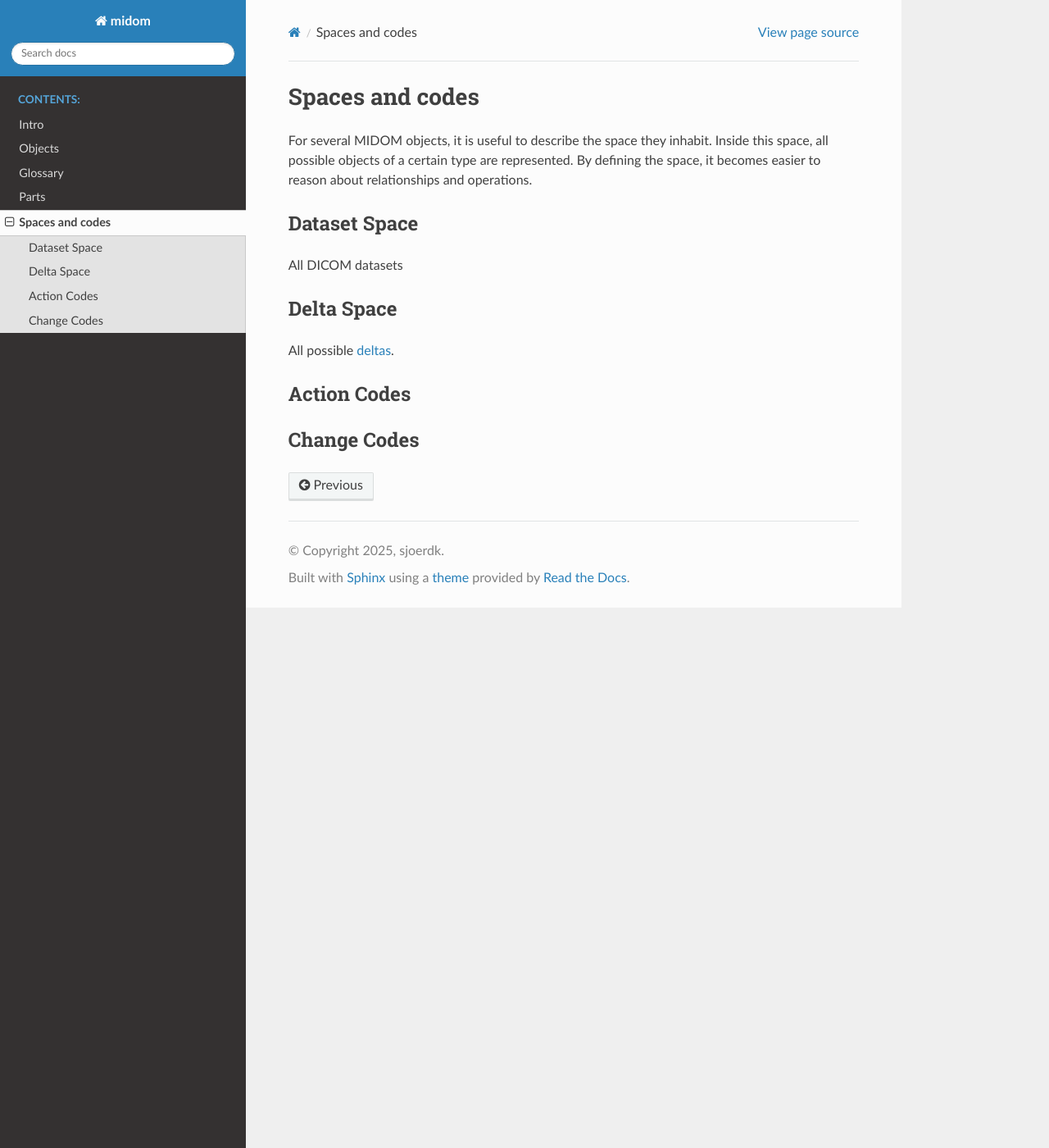
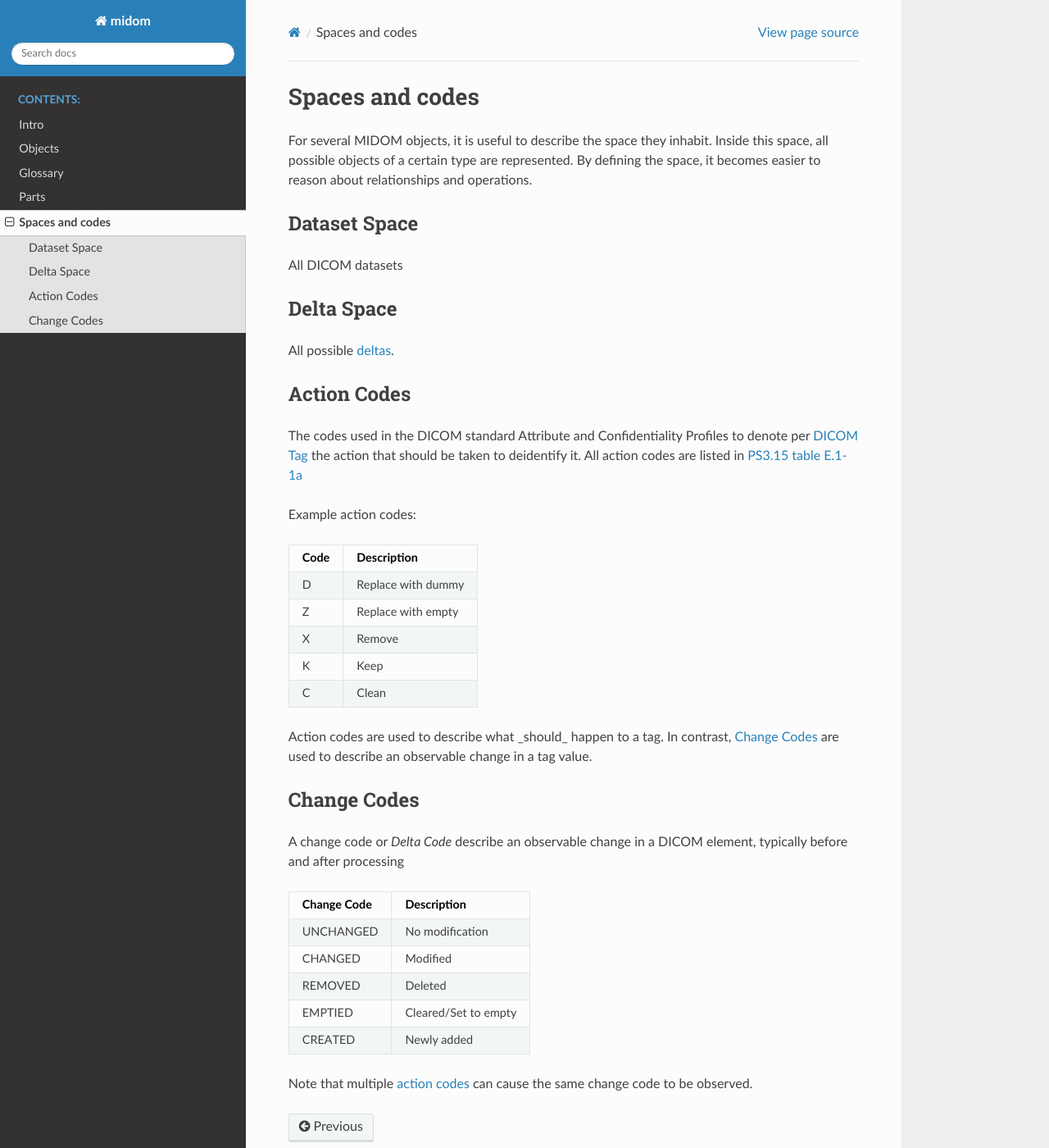
Before and after one commit to ResearchBureau/midom, a Sphinx documentation site: the page built from docs/source/spaces.rst, in a window 1280 px wide and 1400 px high. Shown: the whole window at 82% size. Built offline with Sphinx 7.4.7 and the Read the Docs theme 3.1.0, drawn with Linux system fonts in a browser that asks for light colours.

Commit message:
Adds some more

```diff
--- a/docs/source/glossary.rst
+++ b/docs/source/glossary.rst
@@ -25,7 +25,7 @@ DICOM Tag
 .. _dicom_element:
 
 DICOM Element
-    A tag - Value pair. Like `PatientName: A_Smith`
+    A tag - Value pair. Like ``PatientName: A_Smith``
 
 .. _action:
 
--- a/docs/source/parts.rst
+++ b/docs/source/parts.rst
@@ -2,13 +2,15 @@
 
 Parts
 =====
-The four constituent parts of a :ref:`Protocol` and a :ref:`Deidentifier`
+The four constituent parts of a :ref:`Protocol`
+
+<add image of parts here>
 
 .. _tags:
 
 Tags
 ----
-Tags Processing. Defines what to do with each :ref:`tag`. The language for this is
+Tags Processing. Defines what to do with each :ref:`tag`. The language for this is :ref:`action_codes`
 
 
 .. _filter:
--- a/docs/source/spaces.rst
+++ b/docs/source/spaces.rst
@@ -19,8 +19,49 @@ All possible :ref:`deltas<delta>`.
 
 Action Codes
 ------------
+The codes used in the DICOM standard Attribute and Confidentiality Profiles to denote
+per :ref:`tag` the action that should be taken to deidentify it. All action codes are
+listed in `PS3.15 table E.1-1a <https://dicom.nema.org/medical/dicom/current/output/chtml/part15/chapter_E.html#table_E.1-1a>`_
+
+Example action codes:
+
++---------------+----------------------+
+| Code          | Description          |
++===============+======================+
+| D             | Replace with dummy   |
++---------------+----------------------+
+| Z             | Replace with empty   |
++---------------+----------------------+
+| X             | Remove               |
++---------------+----------------------+
+| K             | Keep                 |
++---------------+----------------------+
+| C             | Clean                |
++---------------+----------------------+
+
+Action codes are used to describe what _should_ happen to a tag. In contrast,
+:ref:`change_codes` are used to describe an observable change in a tag value.
 
 .. _change_codes:
 
 Change Codes
 ------------
+A change code or *Delta Code* describe an observable change in a DICOM element, typically
+before and after processing
+
++---------------+----------------------+
+| Change Code   | Description          |
++===============+======================+
+| UNCHANGED     | No modification      |
++---------------+----------------------+
+| CHANGED       | Modified             |
++---------------+----------------------+
+| REMOVED       | Deleted              |
++---------------+----------------------+
+| EMPTIED       | Cleared/Set to empty |
++---------------+----------------------+
+| CREATED       | Newly added          |
++---------------+----------------------+
+
+Note that multiple :ref:`action codes<action_codes>` can cause the same change code
+to be observed.
```
Also changed, not shown: other parts of docs/source/glossary.rst (+1 -1 lines).
